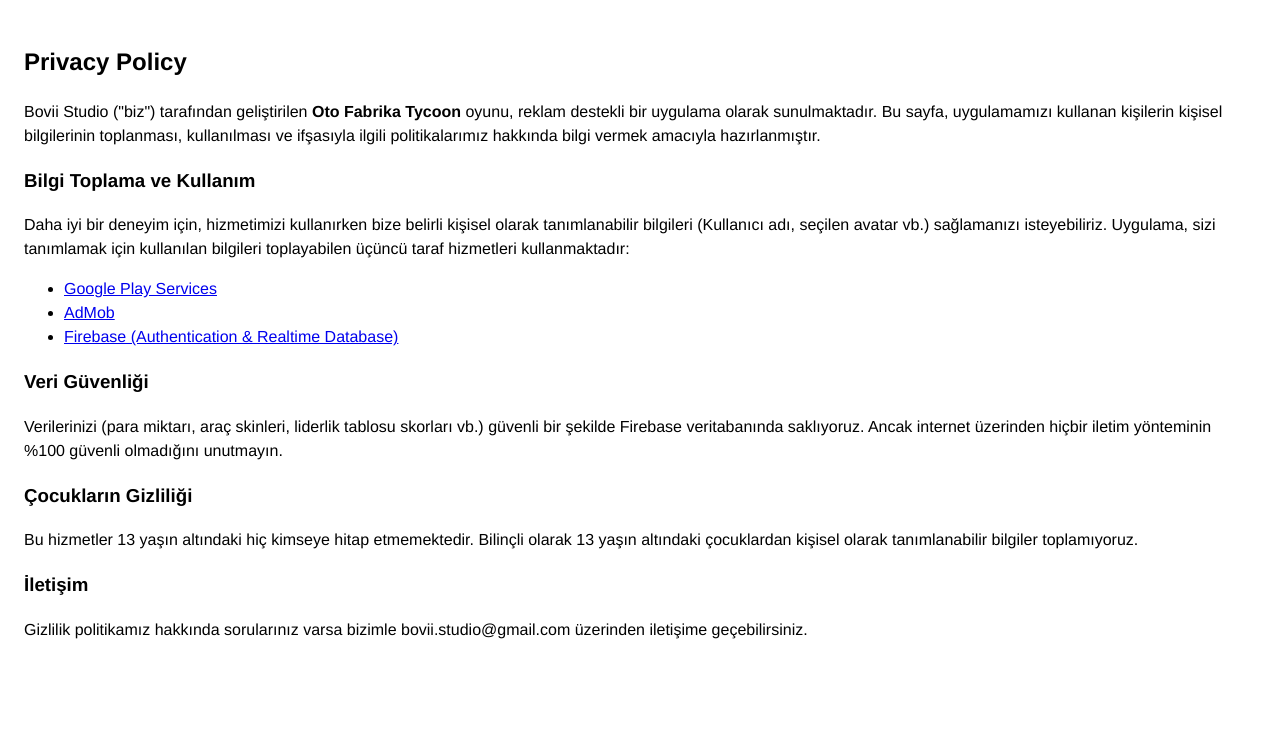
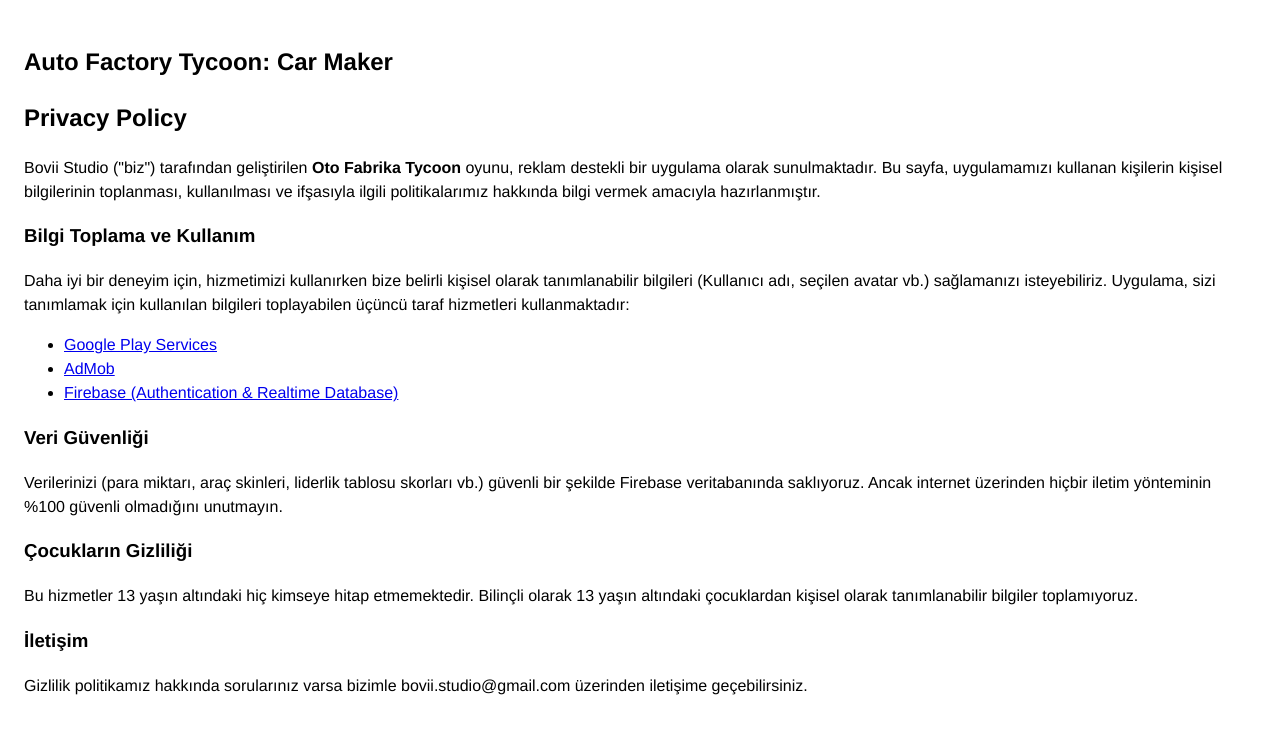
Before and after one commit to abdulkadirozturkwork-byte/otofabrika-privacy, a plain HTML site: page index.html in a window 1280 px wide. Drawn offline with Linux system fonts and the light colour scheme.

Commit message:
Update index.html

```diff
--- a/index.html
+++ b/index.html
@@ -3,7 +3,7 @@
 <head>
     <meta charset='utf-8'>
     <meta name='viewport' content='width=device-width'>
-    <title>Privacy Policy - Auto Factory Tycoon: Car Maker </title>
+    <h2>Auto Factory Tycoon: Car Maker</h2>
     <style> body { font-family: 'Helvetica Neue', Helvetica, Arial, sans-serif; padding:1em; line-height: 1.5; } </style>
 </head>
 <body>
```
